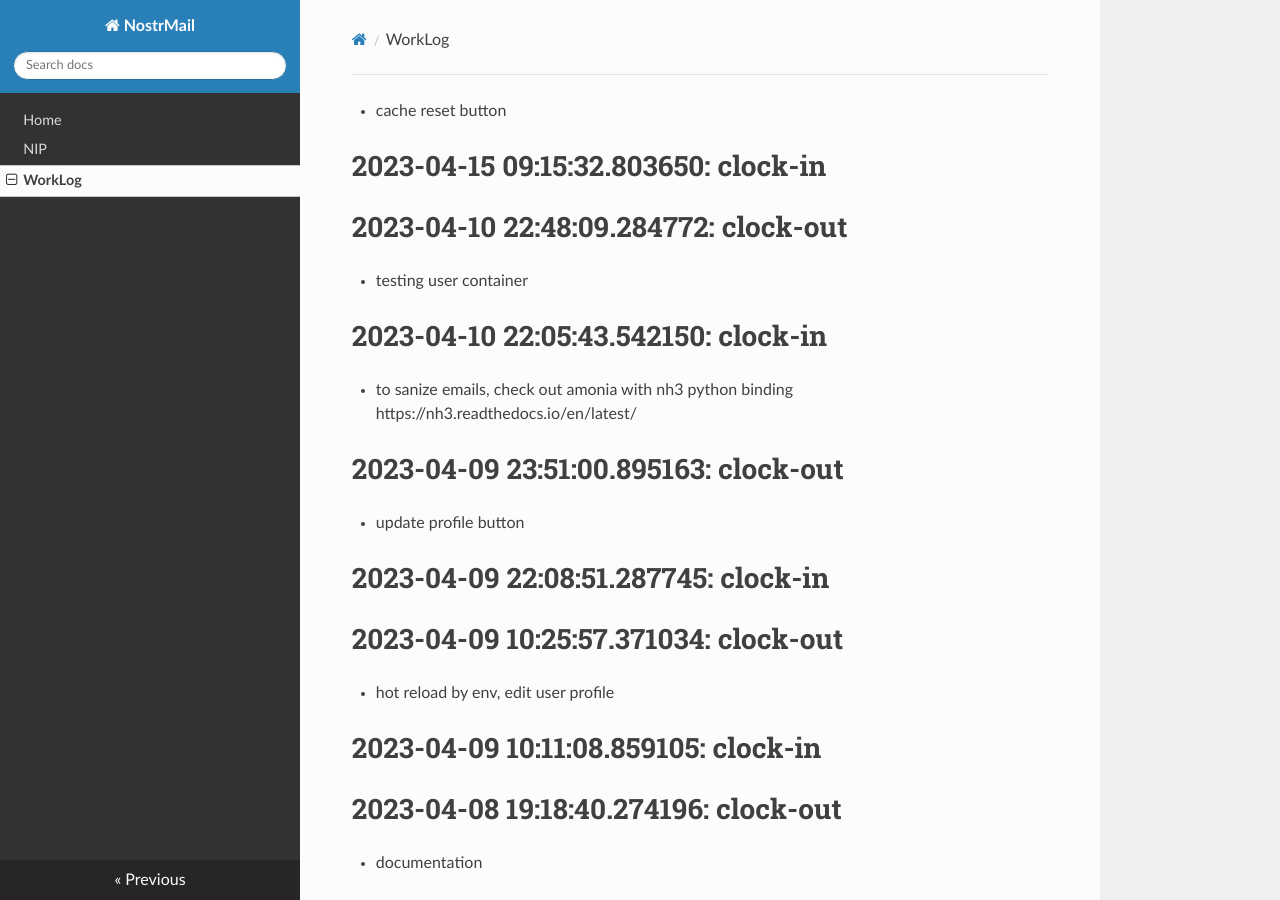
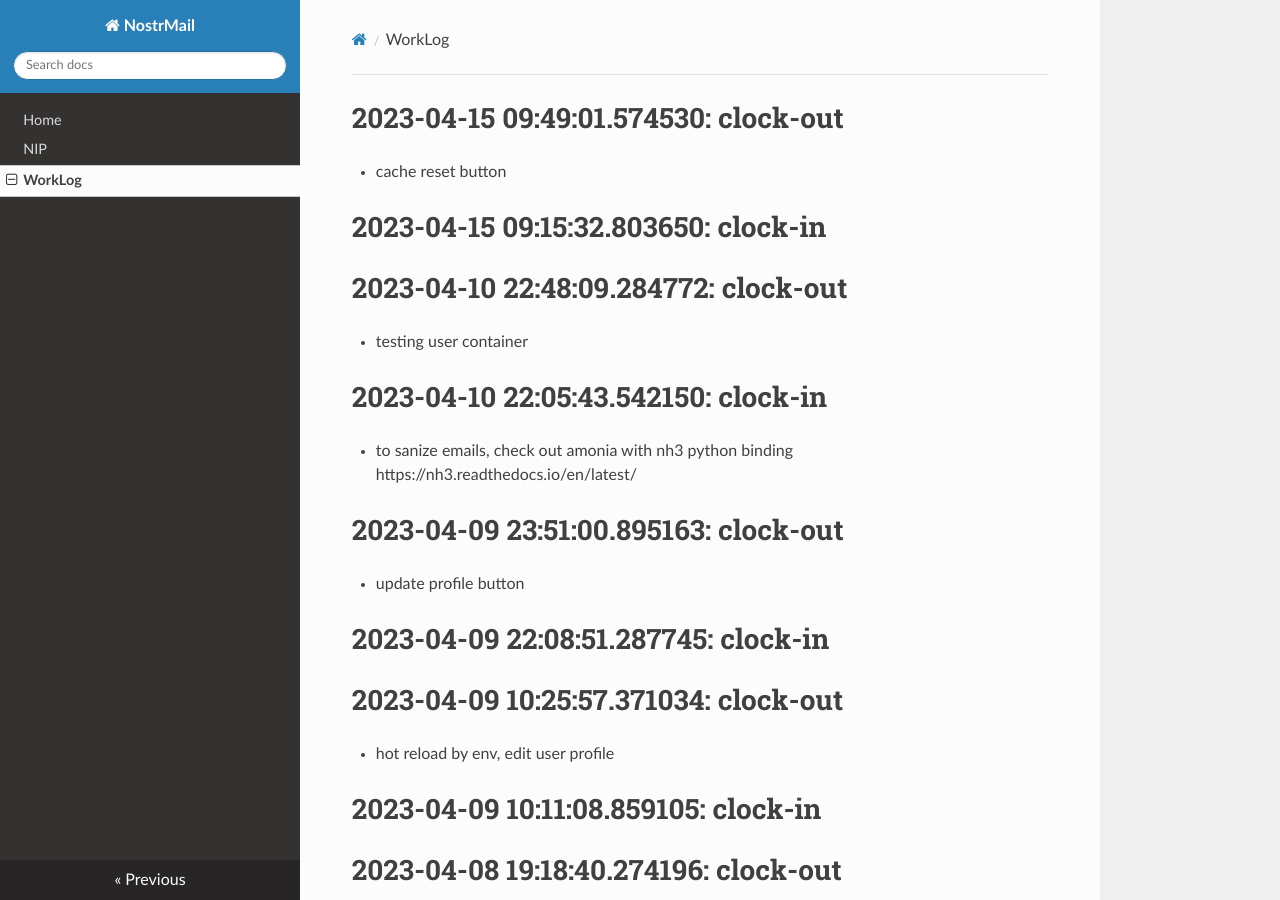
Before and after one commit to asherp/nostr-mail, an MkDocs documentation site: the page built from docs/WorkLog.md, in a window 1280 px wide and 900 px high. Built offline with MkDocs 1.6.1, drawn with Linux system fonts in a browser that asks for light colours; nearby versions of some CDN libraries.

Commit message:
clock-out

```diff
--- a/WorkLog.md
+++ b/WorkLog.md
@@ -1,3 +1,5 @@
+# 2023-04-15 09:49:01.574530: clock-out
+
 * cache reset button
 
 # 2023-04-15 09:15:32.803650: clock-in
```
